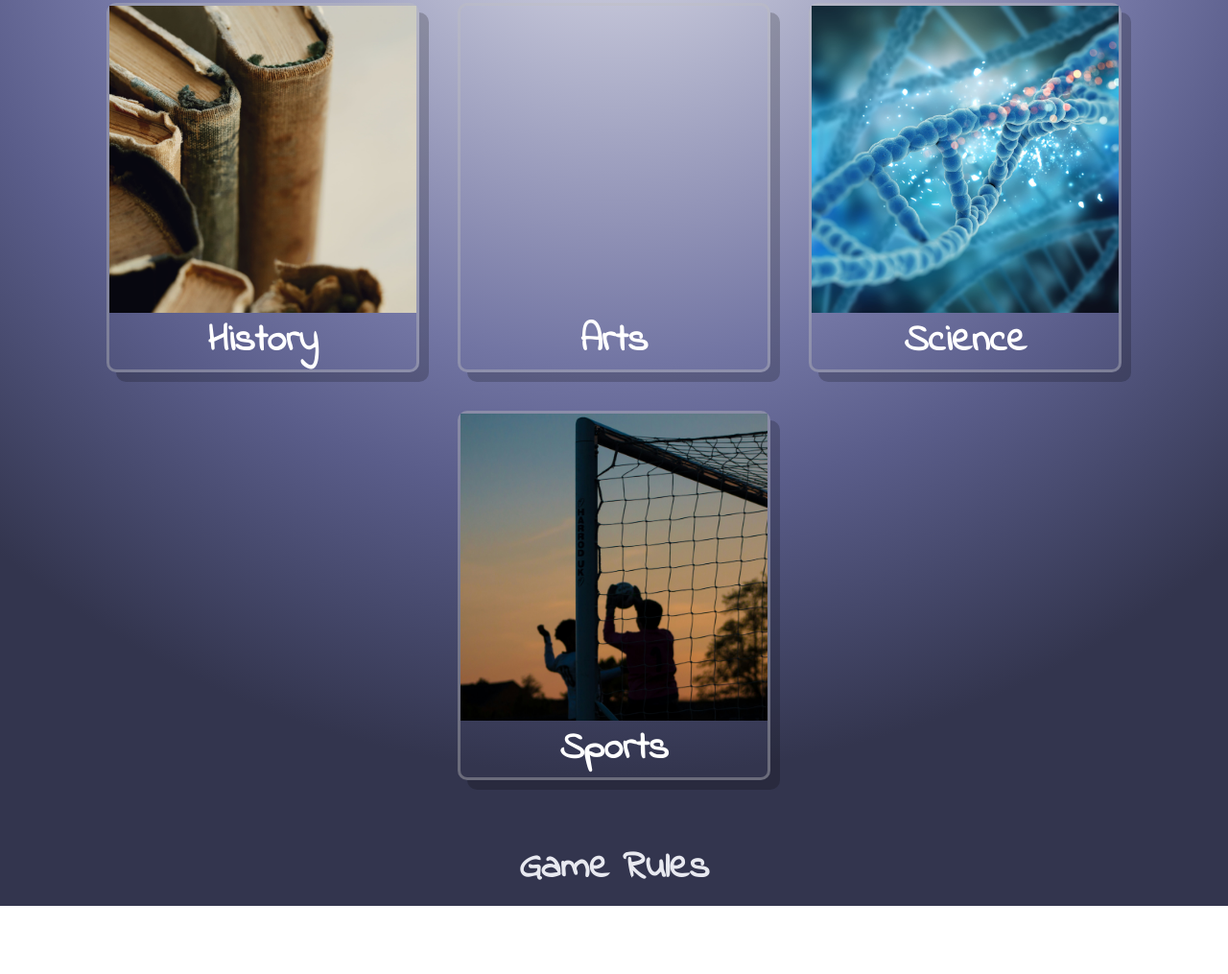
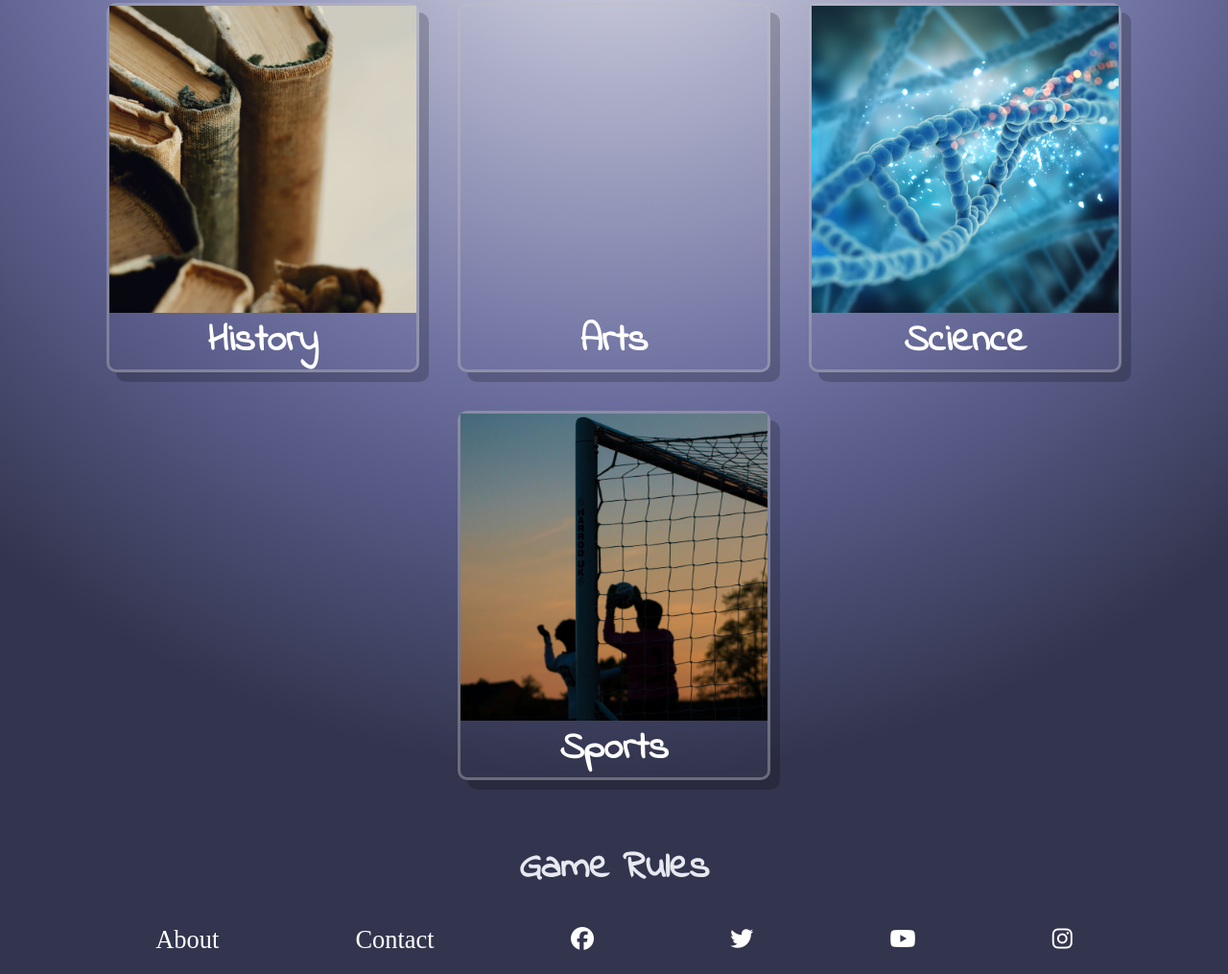
Before and after one commit to mtelewa/fun-stats, a plain HTML site: page index.html in a window 1280 px wide. Shown: the part 192-1207 px from the top of the page at 96% size. Before the commit the page ends 1136 px from the top, so only its background shows below. Drawn offline with Linux system fonts and the light colour scheme; a web font is replaced by a local one.

Commit message:
add footer with hovering effects

```diff
--- a/assets/css/style.css
+++ b/assets/css/style.css
@@ -119,7 +119,7 @@ p, ul {
     margin-top: 2vh;
 }
 
-#game-rules h3:hover {
+#game-rules h3:hover, #footer-items *:hover {
     color: #fcb03f;
 }
 
@@ -138,12 +138,25 @@ p, ul {
 
 
 
-/* remove bullet points fromt the unordered list */
-/* ul {
+/* Footer */
+
+#footer-items {
+    display: flex;
+    flex-wrap: wrap;
+    justify-content: space-evenly;
+    align-items: center;
     list-style-type: none;
-} */
+    padding: 0;
+    margin: 20px ;
+    font-size: 150%;
+    /* background-color: rgba(7, 3, 51, 0.6); */
+    /* height: 3vh; */
+}
 
-
+/* all footer items are white */
+#footer-items * {
+    color: white;
+}
 
 
 /* Responsive design */
--- a/index.html
+++ b/index.html
@@ -48,7 +48,6 @@
 
 
         <section>
-
             <div id="game-rules" class="center-text">
                 <label for="game-rules-check-box"> <h3>Game Rules</h3> </label>
                 <input type="checkbox" id="game-rules-check-box">
@@ -82,14 +81,41 @@
                     </p>
                 </div>
             </div>
-
-
-
         </section>
 
     </main>
 
 
+    <footer>
+        <ul id="footer-items">
+            <p>
+                About
+            </p>
+            <p>
+                Contact
+            </p>
+            <li>
+                <a href="https://www.facebook.com" target="_blank" rel="noopener" aria-label="Visit facebook in a new tab">
+                <i class="fa-brands fa-facebook"></i>
+                </a>
+            </li>
+            <li>
+                <a href="https://www.twitter.com" target="_blank" rel="noopener" aria-label="Visit twitter in a new tab">
+                <i class="fa-brands fa-twitter"></i>
+                </a>
+            </li>
+            <li>
+                <a href="https://www.youtube.com" target="_blank" rel="noopener" aria-label="Visit youtube in a new tab">
+                <i class="fa-brands fa-youtube"></i>
+                </a>
+            </li>
+            <li>
+                <a href="https://www.instagram.com" target="_blank" rel="noopener" aria-label="Visit instagram in a new tab">
+                <i class="fa-brands fa-instagram"></i>
+                </a>
+            </li>
+        </ul>
+    </footer>
 
     <!-- javascript runs after dom elements are created-->
     <script src="assets/js/script.js"></script>
```
